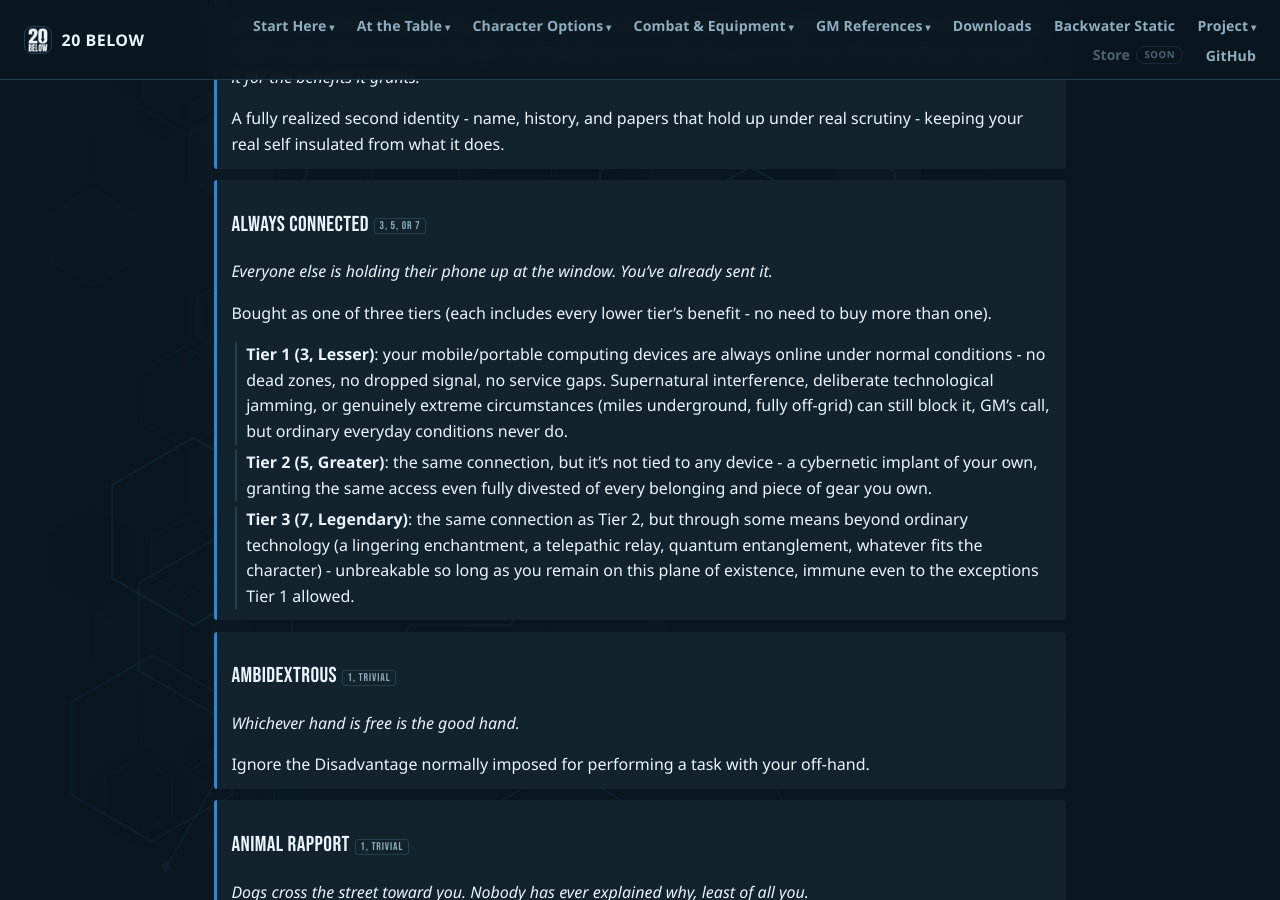
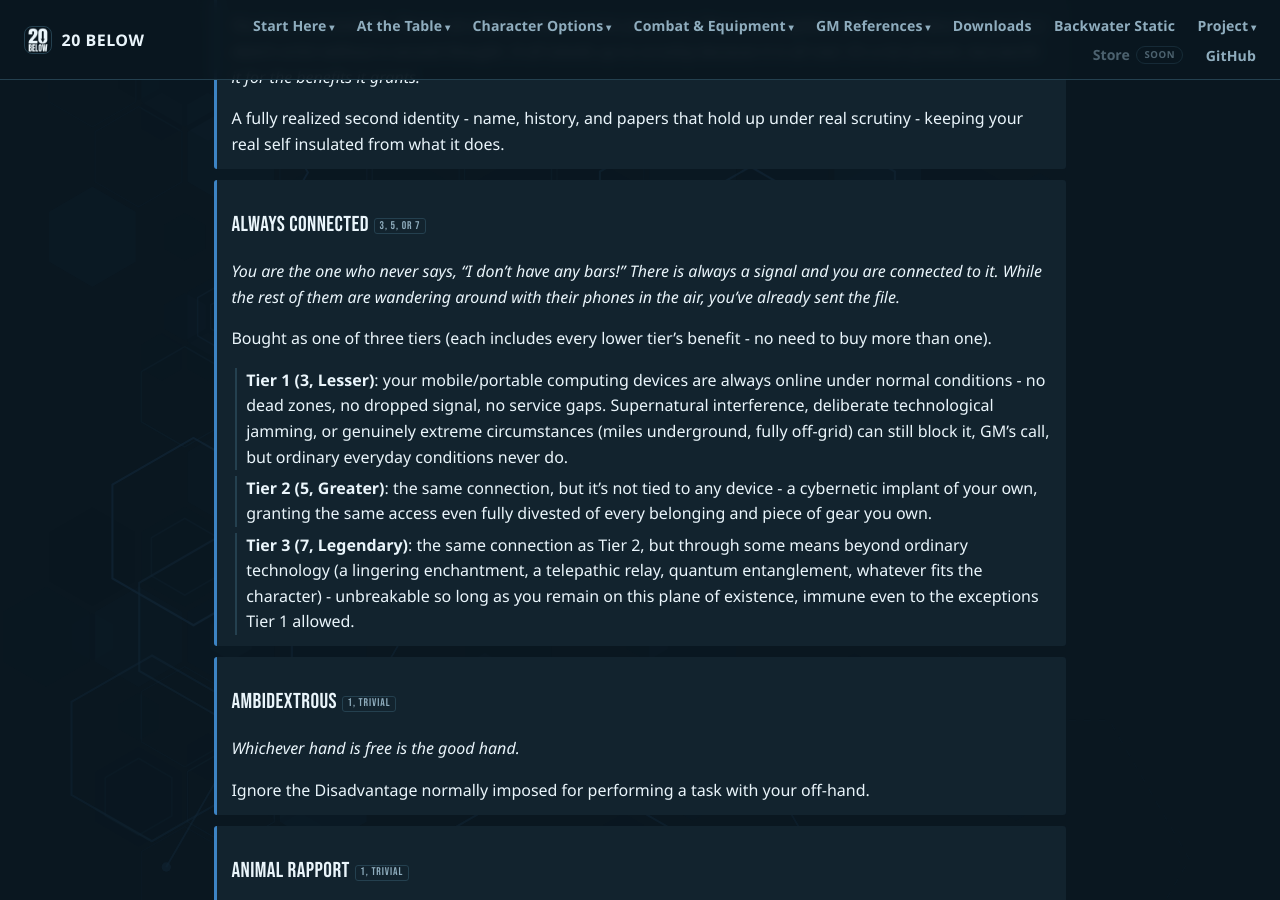
Before and after one commit to feralucce/20_Below, a Jekyll site: the page built from webbook/boons.md, in a window 1280 px wide and 900 px high, scrolled down 1438 px. Built offline with Jekyll 4.4.1, drawn with Linux system fonts in a browser that asks for light colours.

Commit message:
Boons: rework the Always Connected flavour
Co-Authored-By: Claude Opus 5 <noreply@anthropic.com>

```diff
--- a/webbook/boons.md
+++ b/webbook/boons.md
@@ -70,7 +70,7 @@ A fully realized second identity - name, history, and papers that hold up under
 
 <div class="boon-flavour" markdown="1">
 
-Everyone else is holding their phone up at the window. You’ve already sent it.
+You are the one who never says, "I don't have any bars!" There is always a signal and you are connected to it. While the rest of them are wandering around with their phones in the air, you've already sent the file.
 
 </div>
 
```
